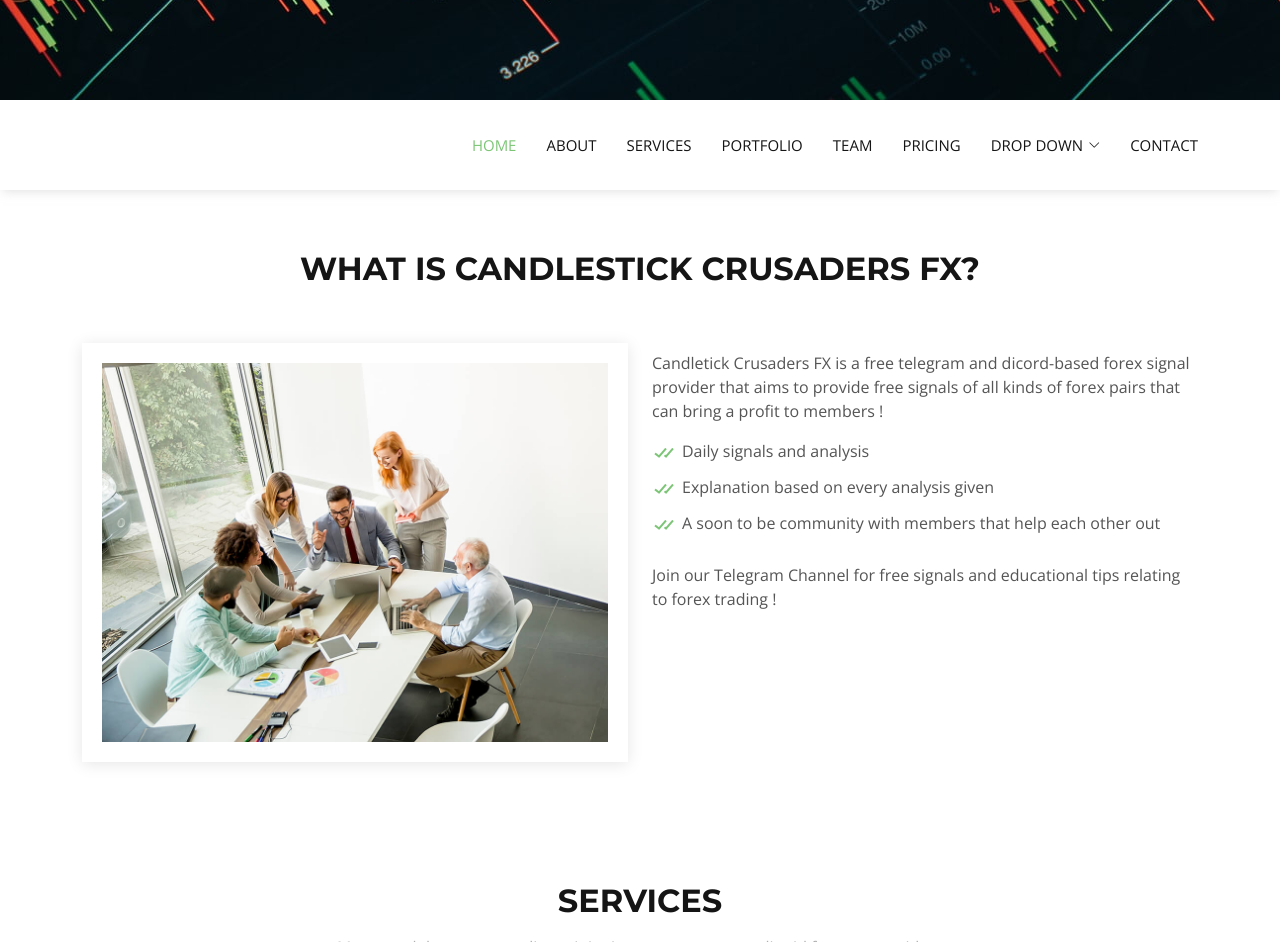
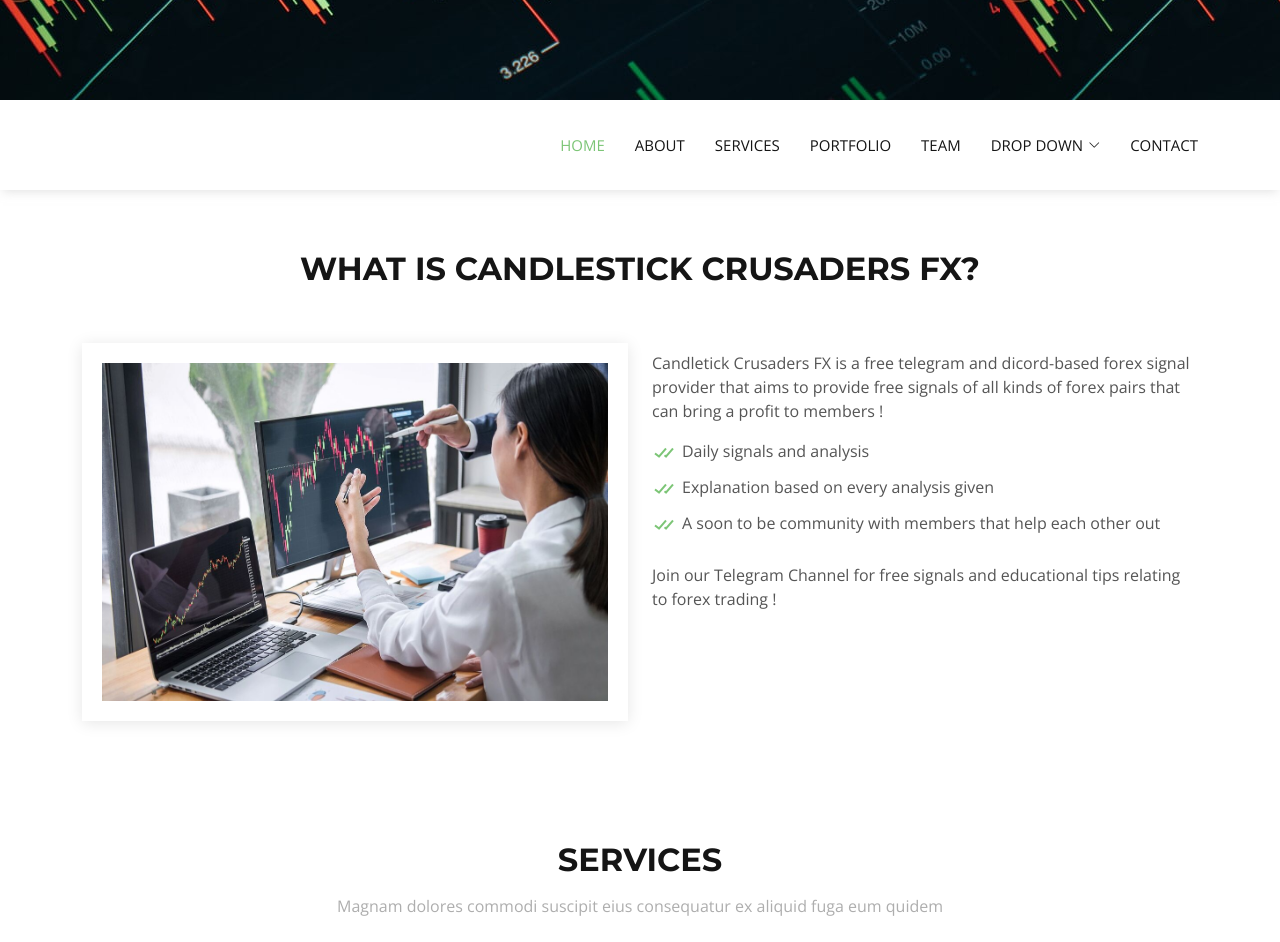
Before and after one commit to fardinlikescrypto/candlestickcrusadersfx, a plain HTML site: page index.html in a window 1280 px wide. Shown: the part 700-1642 px from the top of the page. Drawn offline with nearby package versions, Linux system fonts and the light colour scheme.

Commit message:
commit #5

```diff
--- a/index.html
+++ b/index.html
@@ -56,7 +56,6 @@
           <li><a class="nav-link scrollto" href="#services">Services</a></li>
           <li><a class="nav-link scrollto " href="#portfolio">Portfolio</a></li>
           <li><a class="nav-link scrollto" href="#team">Team</a></li>
-          <li><a class="nav-link scrollto" href="#pricing">Pricing</a></li>
           <li class="dropdown"><a href="#"><span>Drop Down</span> <i class="bi bi-chevron-down"></i></a>
             <ul>
               <li><a href="#">Drop Down 1</a></li>
@@ -96,7 +95,7 @@
         <div class="row">
           <div class="col-lg-6" data-aos="fade-right">
             <div class="image">
-              <img src="assets/img/about.jpg" class="img-fluid" alt="">
+              <img src="assets/img/fxtraderpic.png" class="img-fluid" alt="">
             </div>
           </div>
           <div class="col-lg-6" data-aos="fade-left">
```
Also changed, not shown: assets/img/fxtraderpic.png (added), 5 other files.
